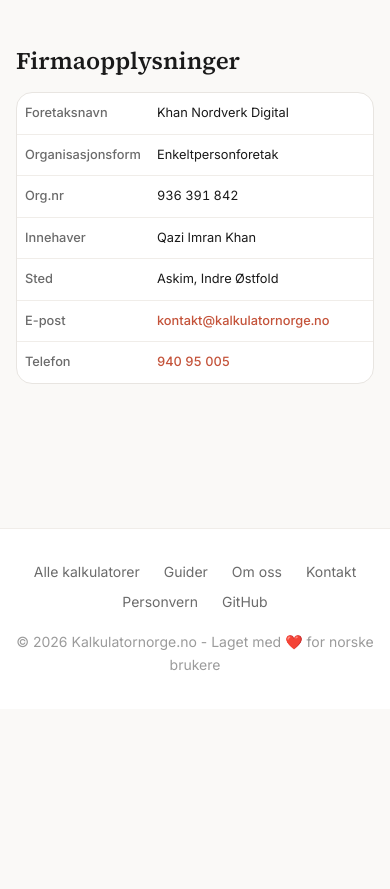
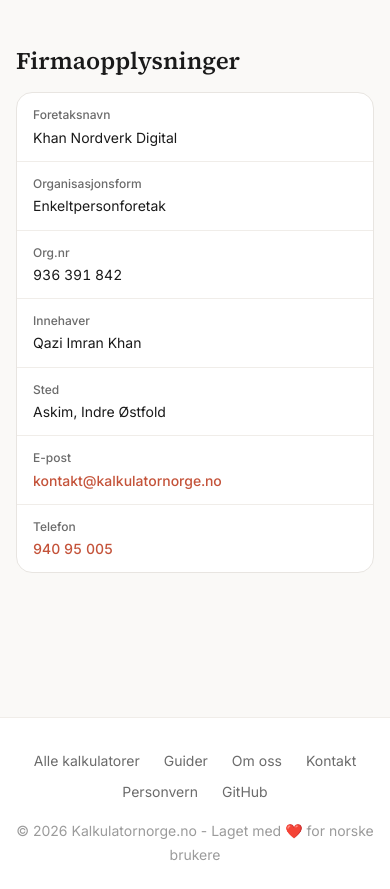
Before and after one commit to qazi5313/kalkulatornorge, a plain HTML site: page kontakt.html in a window 390 px wide. Shown: the part 1481-2370 px from the top of the page. Before the commit the page ends 2190 px from the top, so only its background shows below. Drawn offline with Linux system fonts and the light colour scheme.

Commit message:
Fix squeezed tables on calculators: scope Kontakt/Guider table styles
The .info-table rules added for the Kontakt page (th width 38%, overflow-wrap: anywhere) also matched the calculators' own .info-table, squeezing the last column of 4-column tables and breaking words letter by letter (feriepenger, pendlerfradrag, tilhengervekt, bilkostnad and others, light and dark).

- Scope those rules to .prose .info-table (Kontakt, Guider only)
- Use overflow-wrap: break-word instead of anywhere
- On phones, stack label above value in the two-column fact tables
- Bump CSS version so browsers fetch the fix immediately

Scanned all 18 pages, light + dark, at 1520/1280/390 px: no word breaks except at hyphens/slashes (was 176 findings on 14 pages).

Co-Authored-By: Claude Opus 5.5 <noreply@anthropic.com>
Claude-Session: https://claude.ai/code/session_016DiGJ76FnMhN7ASArPqRsd

```diff
--- a/css/components.css
+++ b/css/components.css
@@ -1125,7 +1125,7 @@ a.contact-card-value:hover {
     transform: rotate(-45deg);
 }
 
-.info-table {
+.prose .info-table {
     width: 100%;
     border-collapse: collapse;
     background: var(--color-surface);
@@ -1135,23 +1135,23 @@ a.contact-card-value:hover {
     margin: var(--space-4) 0;
 }
 
-.info-table th,
-.info-table td {
-    overflow-wrap: anywhere;
+.prose .info-table th,
+.prose .info-table td {
+    overflow-wrap: break-word;
     text-align: left;
     padding: var(--space-3) var(--space-4);
     border-bottom: 1px solid var(--color-border-light);
     font-size: var(--text-sm);
 }
 
-.info-table th {
+.prose .info-table th {
     width: 38%;
     color: var(--color-text-secondary);
     font-weight: 500;
 }
 
-.info-table tr:last-child th,
-.info-table tr:last-child td {
+.prose .info-table tr:last-child th,
+.prose .info-table tr:last-child td {
     border-bottom: none;
 }
 
@@ -1198,9 +1198,38 @@ a.contact-card-value:hover {
     .contact-card-value {
         font-size: var(--text-base);
     }
-    .info-table th {
+    .prose .info-table th {
         width: 34%;
         padding-right: var(--space-2);
+    }
+}
+
+/* Two-column fact tables (Kontakt, Guider): stack label above value on phones */
+@media (max-width: 520px) {
+    .prose .info-table,
+    .prose .info-table tbody,
+    .prose .info-table tr,
+    .prose .info-table th,
+    .prose .info-table td {
+        display: block;
+        width: 100%;
+    }
+    .prose .info-table tr {
+        padding: var(--space-3) var(--space-4);
+        border-bottom: 1px solid var(--color-border-light);
+    }
+    .prose .info-table tr:last-child {
+        border-bottom: none;
+    }
+    .prose .info-table th,
+    .prose .info-table td {
+        padding: 0;
+        border-bottom: none;
+    }
+    .prose .info-table th {
+        width: 100%;
+        font-size: var(--text-xs);
+        margin-bottom: 2px;
     }
 }
 
--- a/kontakt.html
+++ b/kontakt.html
@@ -67,8 +67,8 @@
     <link href="https://fonts.googleapis.com/css2?family=Source+Serif+4:opsz,wght@8..60,400;8..60,600;8..60,700&family=Inter:wght@400;500;600;700&display=swap" rel="stylesheet">
 
     <!-- Styles -->
-    <link rel="stylesheet" href="css/design-system.css?v=20261112">
-    <link rel="stylesheet" href="css/components.css?v=20261112">
+    <link rel="stylesheet" href="css/design-system.css?v=20261117">
+    <link rel="stylesheet" href="css/components.css?v=20261117">
     <script src="js/theme.js?v=20261112"></script>
 
     <!-- Cookie Consent -->
```
Also changed, not shown: arbeidsgiveravgift.html (+2 -2 lines), barnebidrag.html (+2 -2 lines), bilkostnad.html (+2 -2 lines), brutto-netto.html (+2 -2 lines), feriepenger.html (+2 -2 lines), guider/halv-skatt-i-desember.html (+2 -2 lines), guider/index.html (+2 -2 lines), index.html (+2 -2 lines), om-oss.html (+2 -2 lines), overtid.html (+2 -2 lines), pendlerfradrag.html (+2 -2 lines), personvern.html (+2 -2 lines), skatt.html (+2 -2 lines), stromkostnad.html (+2 -2 lines), 3 more files.
